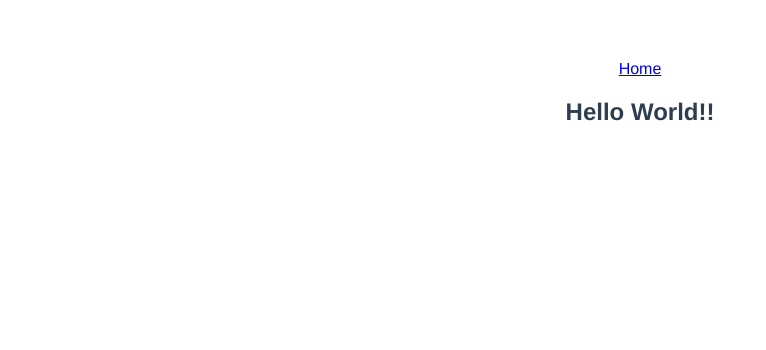
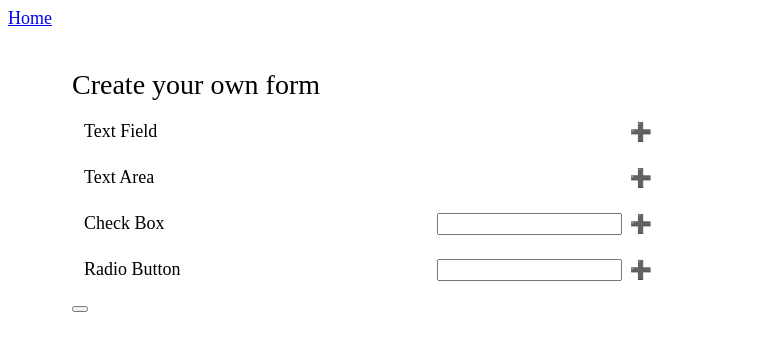
Before and after one commit to JMorales10/VueCursoBasico, a Vue app: page /home in a window 1280 px wide. Shown: the top 350 px of the page, without its empty margins (0-766 px from the left). Built offline with nearby package versions, Linux system fonts and the light colour scheme.

Commit message:
añadidos nuevos componentes y estilos

```diff
--- a/public/index.html
+++ b/public/index.html
@@ -4,16 +4,6 @@
     <meta charset="utf-8">
     <meta name="viewport" content="width=device-width,initial-scale=1.0">
     <title>MI PRIMERA PAGINA VUE</title>
-    <style>
-      #app {
-        font-family: Avenir, Helvetica, Arial, sans-serif;
-        -webkit-font-smoothing: antialiased;
-        -moz-osx-font-smoothing: grayscale;
-        text-align: center;
-        color: #2c3e50;
-        margin-top: 60px;
-      }
-      </style>
   </head>
   <body>
     <div id="app"></div>
--- /dev/null
+++ b/src/components/Check-Box.vue
@@ -0,0 +1,41 @@
+<template>
+  <div class="d-flex justify-between w-50">
+    <input
+      :id="cleanElementString"
+      v-model="internalValue"
+      type="checkbox"
+    >
+    <label :for="cleanElementString">{{ element }}</label>
+  </div>
+</template>
+
+<script>
+export default {
+  props: {
+    value: {
+      type: String,
+      default: null,
+    },
+    element: {
+      type: String,
+      required: true,
+    },
+  },
+  data () {
+    return {
+      internalValue: null,
+    }
+  },
+  computed: {
+    cleanElementString () {
+      return this.element.replace(/[ |&;$%@"<>()+,]/g, "")
+    },
+  },
+  watch: {
+    internalValue () {
+      // EXAMPLE_BAD this.internalValue
+      this.$emit('input', this.internalValue ? this.element : null)
+    },
+  },
+}
+</script>
--- a/src/components/FormPage.vue
+++ b/src/components/FormPage.vue
@@ -1,3 +1,167 @@
 <template>
-  <h1>Hello World!!</h1>
+  <div class="content-wrapper">
+    <div class="title">
+      Create your own form
+    </div>
+    <div>
+      <div
+        v-for="(type, idx) in formTypes"
+        :key="idx"
+        class="d-flex justify-between w-50 p-3"
+      >
+        <div>{{ type.name }}</div>
+        <div class="d-flex justify-between">
+          <input
+            v-if="type.inputToConfig !== undefined"
+            v-model="type.inputToConfig"
+            type="text"
+          >
+          <div
+            class="icon pl-2"
+            @click="() => addField(type)"
+          >
+            ➕
+          </div>
+        </div>
+      </div>
+      <div class="d-flex justify-between w-50 p-3">
+        <div>{{ radioButton.name }}</div>
+        <div class="d-flex justify-between">
+          <input
+            v-model="radioButton.inputToConfig"
+            type="text"
+          >
+          <div
+            class="icon pl-2"
+            @click="addRadioButton"
+          >
+            ➕
+          </div>
+        </div>
+      </div>
+    </div>
+    <div
+      v-if="formFields.length"
+      class="separator"
+    />
+    <div
+      v-for="(field, idx) in formFields"
+      :key="idx"
+      class="d-flex justify-between w-50 p-3"
+    >
+      <!-- EXAMPLE_BAD idx -->
+      <component
+        :is="field.component"
+        v-model="field.value"
+        :element="field.inputToConfig"
+        :elements="field.elements"
+        :name="field.name"
+      />
+      <div
+        class="icon pl-2"
+        @click="() => removeInput(idx)"
+      >
+        ✖
+      </div>
+    </div>
+    <div
+      v-if="output.length"
+      class="separator"
+    />
+    <!-- eslint-disable vue/no-v-html -->
+    <button>
+      <div v-html="output" />
+    </button>
+    <!--eslint-enable-->
+  </div>
 </template>
+
+<script>
+import CheckBox from "frontend/components/Check-Box.vue"
+import RadioButton from "frontend/components/Radio-Button.vue"
+import TextArea from "frontend/components/Text-Area.vue"
+import TextField from "frontend/components/Text-Field.vue"
+export default {
+  components: {
+    CheckBox,
+    RadioButton,
+    TextArea,
+    TextField,
+  },
+  data () {
+    return {
+      formTypes: [
+        {
+          name: "Text Field",
+          component: TextField,
+        },
+        {
+          name: "Text Area",
+          component: TextArea,
+        },
+        {
+          name: "Check Box",
+          component: CheckBox,
+          inputToConfig: "",
+        },
+      ],
+      radioButton: {
+        name: "Radio Button",
+        component: RadioButton,
+        inputToConfig: "",
+        elements: [],
+        value: null,
+      },
+      formFields: [],
+    }
+  },
+  computed: {
+    output () {
+      return this.formFields
+        .map((f) => f.value)
+        .filter((f) => f)
+        .join("<br/>")
+    },
+  },
+  methods: {
+    addField (component) {
+      if (!this.checkInputToConfig(component)) return
+      const newComponent = {
+        ...component,
+        value: null,
+      }
+      this.formFields.push(newComponent)
+      this.cleanInputFields()
+    },
+    addRadioButton () {
+      if (!this.checkInputToConfig(this.radioButton)) return
+      if (this.radioButton.elements.length === 0) {
+        this.formFields.push(this.radioButton)
+      }
+      this.radioButton.elements.push(this.radioButton.inputToConfig)
+      this.cleanInputFields()
+    },
+    cleanInputFields () {
+      this.radioButton.inputToConfig = ""
+      this.formTypes.find((e) => e.inputToConfig !== undefined).inputToConfig =
+        ""
+    },
+    checkInputToConfig (component) {
+      if (component.inputToConfig === "") {
+        alert("You have to enter a name")
+        return false
+      }
+      return true
+    },
+    removeInput (idx) {
+      this.formFields.splice(idx, 1)
+    },
+  },
+}
+</script>
+
+<style lang="scss" scoped>
+.icon {
+  cursor: pointer;
+}
+</style>
--- /dev/null
+++ b/src/components/Radio-Button.vue
@@ -0,0 +1,47 @@
+<template>
+  <div>
+    <div
+      v-for="(element, idx) in elements"
+      :key="idx"
+      class="d-flex justify-between w-50"
+    >
+      <input
+        :id="cleanString(element)"
+        v-model="internalValue"
+        :value="element"
+        type="radio"
+      >
+      <label :for="cleanString(element)">{{ element }}</label>
+    </div>
+  </div>
+</template>
+
+<script>
+export default {
+  props: {
+    value: {
+      type: String,
+      default: null,
+    },
+    elements: {
+      type: Array,
+      default: () => [],
+    },
+  },
+  data () {
+    return {
+      internalValue: null,
+    }
+  },
+  watch: {
+    internalValue (internalValue) {
+      this.$emit('input', internalValue)
+    },
+  },
+  methods: {
+    cleanString (string) {
+      return string.replace(/[ |&;$%@"<>()+,]/g, "")
+    },
+  },
+}
+</script>
--- /dev/null
+++ b/src/components/Text-Area.vue
@@ -0,0 +1,31 @@
+<template>
+  <textarea
+    v-model="internalValue"
+    :placeholder="placeholder"
+  />
+</template>
+
+<script>
+export default {
+  props: {
+    value: {
+      type: String,
+      default: null,
+    },
+    placeholder: {
+      type: String,
+      default: 'Escribe aquí',
+    },
+  },
+  data () {
+    return {
+      internalValue: null,
+    }
+  },
+  watch: {
+    internalValue (internalValue) {
+      this.$emit('input', internalValue)
+    },
+  },
+}
+</script>
--- /dev/null
+++ b/src/components/Text-Field.vue
@@ -0,0 +1,32 @@
+<template>
+  <input
+    v-model="internalValue"
+    :placeholder="placeholder"
+    type="text"
+  >
+</template>
+
+<script>
+export default {
+  props: {
+    value: {
+      type: String,
+      default: null,
+    },
+    placeholder: {
+      type: String,
+      default: 'Escribe aquí',
+    },
+  },
+  data () {
+    return {
+      internalValue: null,
+    }
+  },
+  watch: {
+    internalValue (internalValue) {
+      this.$emit('input', internalValue)
+    },
+  },
+}
+</script>
--- a/src/index.js
+++ b/src/index.js
@@ -1,3 +1,4 @@
+import 'frontend/styles/main.scss'
 import App from "frontend/App.vue"
 import { createApp } from "vue"
 import { router } from 'frontend/router.js'
@@ -5,3 +6,4 @@ import { router } from 'frontend/router.js'
 createApp(App)
   .use(router)
   .mount("#app")
+  .config.devtools = true
--- a/src/router.js
+++ b/src/router.js
@@ -1,8 +1,9 @@
+import App from "frontend/App.vue"
 import FormPage from "./components/FormPage.vue"
 import { createRouter, createWebHistory } from "vue-router"
 
 const routes = [
-  {path: '/:catchAll(.*)', redirect: '/home'},
+  {path: '/', name: 'dashboard', component: App},
   {path: '/home',  name: 'form-page',component: FormPage},
 ]
 
--- /dev/null
+++ b/src/styles/main.scss
@@ -0,0 +1,100 @@
+body {
+  font-size: 18px;
+}
+
+.content-wrapper {
+  padding: 2rem 4rem;
+}
+.title {
+  font-size: 28px;
+  margin: 0.5rem 0;
+}
+.icon {
+  font-size: 18px;
+}
+
+.separator {
+  width: 100%;
+  padding: 0 1rem;
+  margin: 1rem 0;
+  border-top: 1px solid;
+}
+
+
+.w-100 {
+  width: 100%;
+}
+.w-50 {
+  width: 50%;
+}
+.w-33 {
+  width: (100%/3);
+}
+.w-25 {
+  width: 25%;
+}
+.w-20 {
+  width: 20%;
+}
+.d-block {
+  display: block;
+}
+.d-inline {
+  display: inline;
+}
+.d-flex {
+  display: flex;
+}
+.justify-between {
+  justify-content: space-between;
+}
+
+
+.p-1 {
+  padding: .25rem;
+}
+.p-2 {
+  padding: .5rem;
+}
+.p-3 {
+  padding: .75rem;
+}
+.p-4 {
+  padding: 1rem;
+}
+.m-1 {
+  margin: .25rem;
+}
+.m-2 {
+  margin: .5rem;
+}
+.m-3 {
+  margin: .75rem;
+}
+.m-4 {
+  margin: 1rem;
+}
+.pl-1 {
+  padding-left: .25rem;
+}
+.pl-2 {
+  padding-left: .5rem;
+}
+.pl-3 {
+  padding-left: .75rem;
+}
+.pl-4 {
+  padding-left: 1rem;
+}
+.mt-1 {
+  margin-top: .25rem;
+}
+.mt-2 {
+  margin-top: .5rem;
+}
+.mt-3 {
+  margin-top: .75rem;
+}
+.mt-4 {
+  margin-top: 1rem;
+}
```
